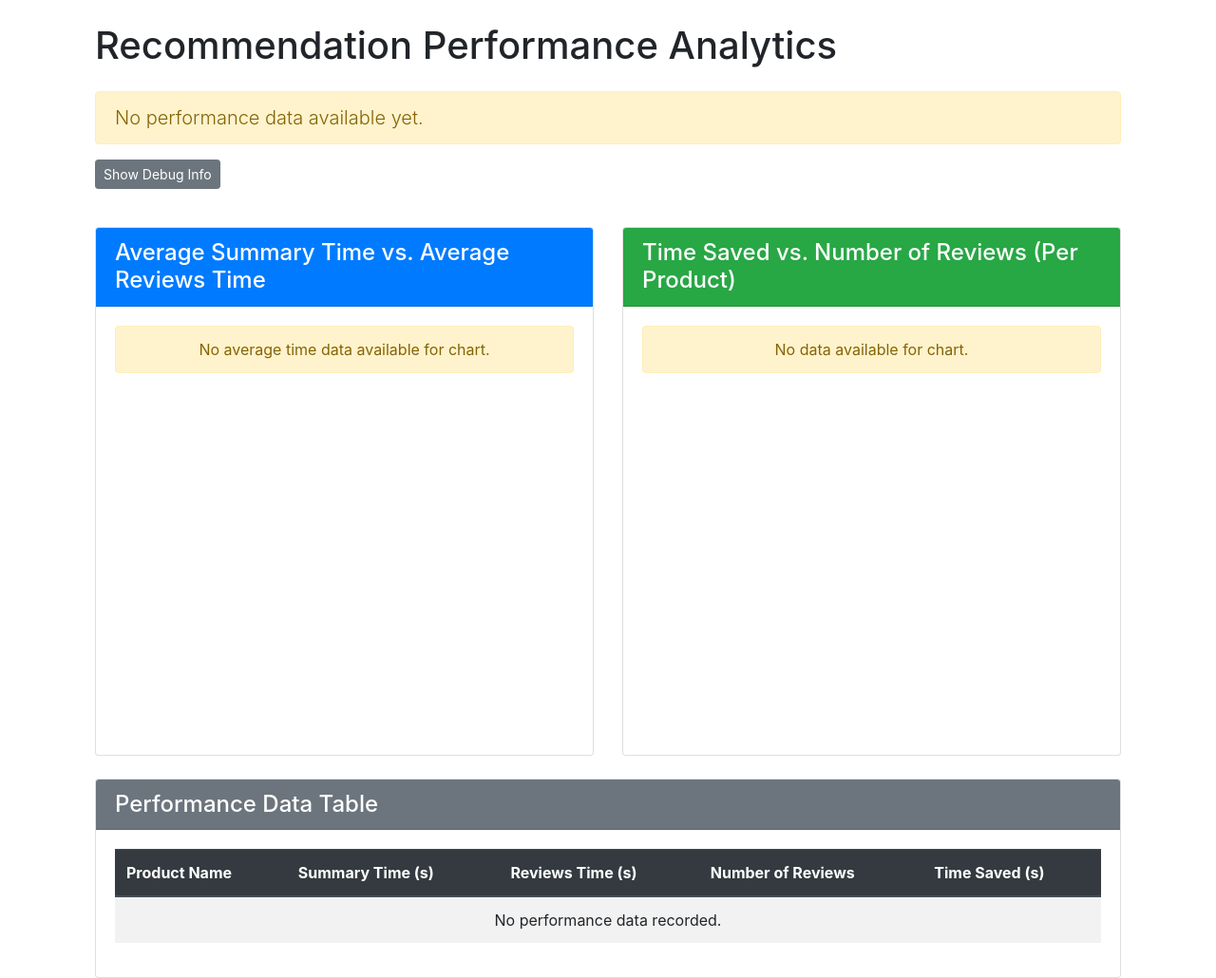
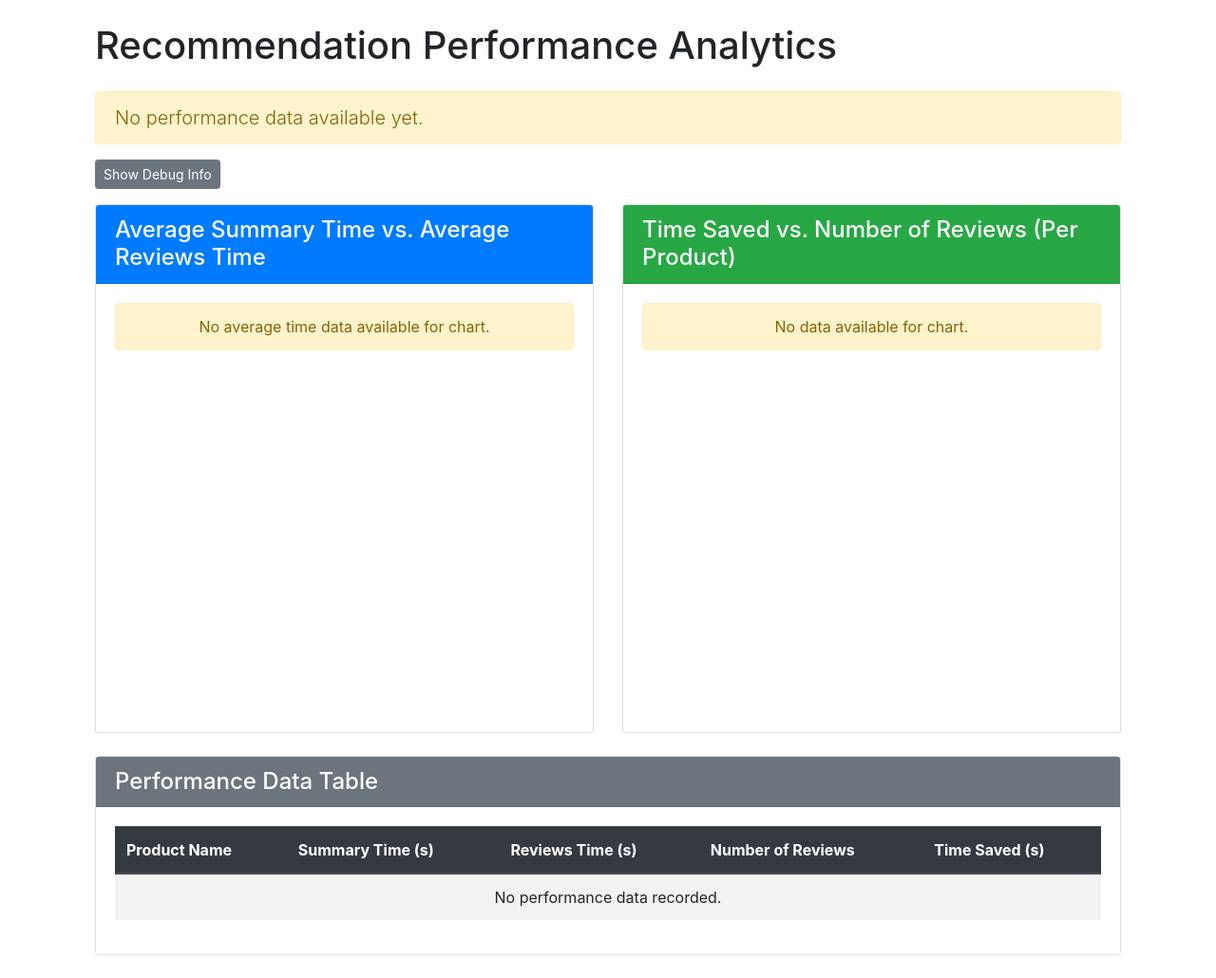
Before and after one commit to GreatRockbits/recommendation-engine-tk, a Django app: page /analytics/ in a window 1280 px wide. Shown: the part 56-1086 px from the top of the page at 95% size. Run offline with Django 5.2, Linux system fonts and the light colour scheme; data that the repository does not hold is empty; some libraries are stand-ins or nearby versions.

Commit message:
recommendation_analytics page structure fixed

```diff
--- a/product_recommender/templates/recommendation_analytics.html
+++ b/product_recommender/templates/recommendation_analytics.html
@@ -15,7 +15,7 @@
             display: none;
         }
         .chart-container {
-            height: 400px; /* Or use a more responsive height */
+            height: 400px;
             position: relative;
             margin-bottom: 2rem;
         }
@@ -23,7 +23,7 @@
 {% endblock %}
 
 {% block content %}
-    <div class="container mx-auto mt-4">
+    <div class="container mt-4">
         <h1 class="mb-4">Recommendation Performance Analytics</h1>
 
         {% if average_time_saved is not None %}
@@ -62,21 +62,21 @@
             <div id="parsedData"></div>
         </div>
 
-        <div class="row mt-4">
-            <div class="col-md-6"> {# Adjusted to col-md-6 for two columns #}
-                <div class="card">
+        <div class="row">
+            <div class="col-md-6">
+                <div class="card mb-4">
                     <div class="card-header bg-primary text-white">
                         <h2 class="h4 mb-0">Average Summary Time vs. Average Reviews Time</h2>
                     </div>
                     <div class="card-body">
                         <div class="chart-container">
-                            <canvas id="averageTimeComparisonChart"></canvas> {# Changed ID for clarity #}
+                            <canvas id="averageTimeComparisonChart"></canvas>
                         </div>
                     </div>
                 </div>
             </div>
-            <div class="col-md-6"> {# Adjusted to col-md-6 for two columns #}
-                <div class="card">
+            <div class="col-md-6">
+                <div class="card mb-4">
                     <div class="card-header bg-success text-white">
                         <h2 class="h4 mb-0">Time Saved vs. Number of Reviews (Per Product)</h2>
                     </div>
@@ -89,9 +89,9 @@
             </div>
         </div>
 
-        <div class="row mt-4">
+        <div class="row">
             <div class="col-md-12">
-                <div class="card">
+                <div class="card mb-4">
                     <div class="card-header bg-secondary text-white">
                         <h2 class="h4 mb-0">Performance Data Table</h2>
                     </div>
@@ -144,7 +144,6 @@
             }
         });
 
-        // Direct data access approach
         // Create JavaScript arrays from the template variables
         const productNames = [{% for name in product_names %}"{{ name|escapejs }}"{% if not forloop.last %}, {% endif %}{% endfor %}];
         const summaryTimes = [{% for time in summary_times %}{{ time|floatformat:4 }}{% if not forloop.last %}, {% endif %}{% endfor %}];
@@ -152,16 +151,15 @@
         const timeSavedValues = [{% for time in time_saved_values %}{{ time|floatformat:4 }}{% if not forloop.last %}, {% endif %}{% endfor %}];
         const reviewCounts = [{% for count in review_counts %}{{ count }}{% if not forloop.last %}, {% endif %}{% endfor %}];
 
-        // For the *aggregated* chart, get these directly from the context
+        // For the aggregated chart, get these directly from the context
         const averageSummaryTime = parseFloat('{{ average_summary_time|default:0 }}');
         const averageReviewsTime = parseFloat('{{ average_reviews_time|default:0 }}');
 
-        // You'll need to ensure these are passed from your Django view:
+        // Additional data for charts
         const reviewNumbers = [{% for count in review_numbers %}{{ count }}{% if not forloop.last %}, {% endif %}{% endfor %}];
         const averageTimeSavedByReview = [{% for time in average_time_saved_by_review %}{{ time|floatformat:4 }}{% if not forloop.last %}, {% endif %}{% endfor %}];
 
-
-        // Add to debug info (update this to reflect the new variable names)
+        // Add to debug info
         document.getElementById('parsedData').innerHTML = `
             <h5 class="mt-3">Parsed Data:</h5>
             <div><strong>productNames:</strong> ${JSON.stringify(productNames)}</div>
@@ -189,7 +187,6 @@
         // Create the charts if we have data
         try {
             // Chart 1: Average Summary Time vs. Average Reviews Time
-            // This chart should always show if there's *any* data for averages
             if (averageSummaryTime !== 0 || averageReviewsTime !== 0) {
                 try {
                     const averageTimeComparisonCtx = document.getElementById('averageTimeComparisonChart').getContext('2d');
@@ -238,33 +235,31 @@
                     logError("Error creating average time comparison chart", error);
                 }
             } else {
-                 document.getElementById('averageTimeComparisonChart').parentElement.innerHTML = '<div class="alert alert-warning text-center">No average time data available for chart.</div>';
+                document.getElementById('averageTimeComparisonChart').parentElement.innerHTML = '<div class="alert alert-warning text-center">No average time data available for chart.</div>';
             }
 
-
             // Chart 2: Time Saved vs. Number of Reviews (Per Product)
-            // This chart needs productNames or reviewCounts to be non-empty
-            if (productNames.length > 0 || reviewCounts.length > 0) {
+            if (reviewNumbers.length > 0 && averageTimeSavedByReview.length > 0) {
                 try {
                     const timeSavedReviewsCtx = document.getElementById('timeSavedReviewsChart').getContext('2d');
                     new Chart(timeSavedReviewsCtx, {
                         type: 'bar',
                         data: {
-                            labels: reviewNumbers, // Use reviewNumbers for x-axis as per your new requirement
+                            labels: reviewNumbers, // Use reviewNumbers for x-axis
                             datasets: [{
                                 label: 'Average Time Saved (s)',
-                                data: averageTimeSavedByReview, // Use averageTimeSavedByReview
+                                data: averageTimeSavedByReview,
                                 backgroundColor: 'rgba(75, 192, 192, 0.7)', // Green
                                 borderColor: 'rgba(75, 192, 192, 1)',
                                 borderWidth: 1,
-                                yAxisID: 'y-axis-time-saved' // Explicit ID for clarity
+                                yAxisID: 'y-axis-time-saved'
                             }]
                         },
                         options: {
                             responsive: true,
                             maintainAspectRatio: false,
                             scales: {
-                                'y-axis-time-saved': { // Use explicit yAxisID
+                                'y-axis-time-saved': {
                                     type: 'linear',
                                     display: true,
                                     position: 'left',
@@ -299,7 +294,7 @@
                     logError("Error creating average time saved vs number of reviews chart", error);
                 }
             } else {
-                 document.getElementById('timeSavedReviewsChart').parentElement.innerHTML = '<div class="alert alert-warning text-center">No data available for chart.</div>';
+                document.getElementById('timeSavedReviewsChart').parentElement.innerHTML = '<div class="alert alert-warning text-center">No data available for chart.</div>';
             }
 
         } catch (error) {
```
